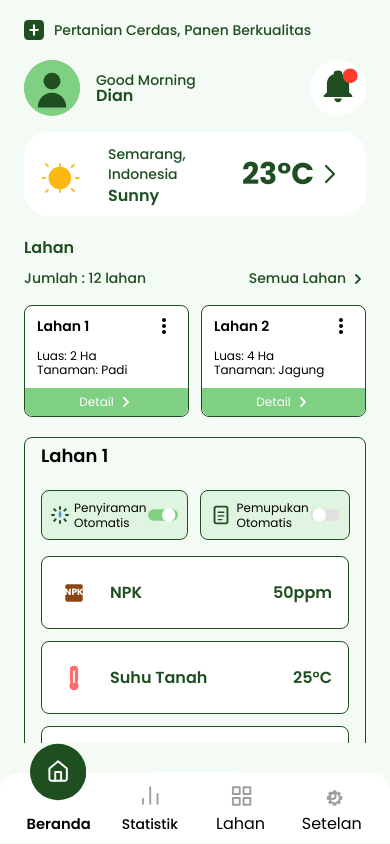
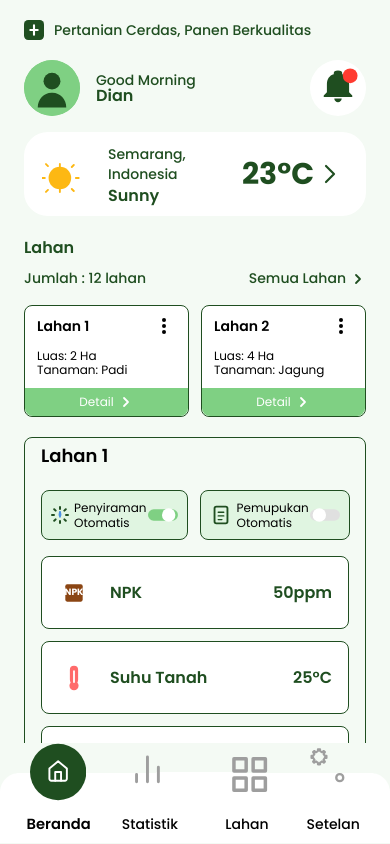
Before and after one commit to Trafelselfi05/crocodic-farming, a Next.js app: page / in a window 390 px wide. Built offline with nearby package versions, Linux system fonts and the light colour scheme.

Commit message:
lahan page

```diff
--- a/app/lahan/page.tsx
+++ b/app/lahan/page.tsx
@@ -0,0 +1,91 @@
+"use client";
+
+import { useState } from "react";
+
+interface Lahan {
+  id: number;
+  nama: string;
+  luas: string;
+  tanaman: string;
+}
+
+const dummyLahan: Lahan[] = [
+  { id: 1, nama: "Lahan 1", luas: "2 ha", tanaman: "Padi" },
+  { id: 2, nama: "Lahan 2", luas: "1.5 ha", tanaman: "Jagung" },
+  { id: 3, nama: "Lahan 3", luas: "3 ha", tanaman: "Kedelai" },
+  { id: 4, nama: "Lahan 4", luas: "2.2 ha", tanaman: "Tebu" },
+  { id: 5, nama: "Lahan 5", luas: "1.8 ha", tanaman: "Kopi" },
+  { id: 6, nama: "Lahan 6", luas: "4 ha", tanaman: "Padi" },
+  { id: 7, nama: "Lahan 7", luas: "2.7 ha", tanaman: "Jagung" },
+  { id: 8, nama: "Lahan 8", luas: "1.9 ha", tanaman: "Kedelai" },
+  { id: 9, nama: "Lahan 9", luas: "2.5 ha", tanaman: "Tebu" },
+  { id: 10, nama: "Lahan 10", luas: "3.1 ha", tanaman: "Kopi" },
+  { id: 11, nama: "Lahan 11", luas: "2 ha", tanaman: "Padi" },
+  { id: 12, nama: "Lahan 12", luas: "3.5 ha", tanaman: "Jagung" },
+];
+
+export default function LahanPage() {
+  const [filter, setFilter] = useState<string>("");
+
+  return (
+    <div className="min-h-screen bg-[#F4FAF4] p-4 flex flex-col">
+      {/* Header */}
+      <header className="flex justify-between items-center mb-4">
+        <h1 className="text-2xl font-bold text-[#1F4E20]">Lahan</h1>
+        <button
+          onClick={() => setFilter("clicked")}
+          className="flex items-center gap-2 bg-[#7FD083] text-[#1F4E20] px-4 py-2 rounded-full shadow hover:bg-[#6ac172] transition"
+        >
+          ft Filter
+        </button>
+      </header>
+
+      {/* Scrollable Filter Options (jika ingin vertical scroll filter) */}
+      <div className="flex flex-col gap-2 max-h-[120px] overflow-y-auto mb-4">
+        <button className="bg-white text-[#1F4E20] border border-[#7FD083] rounded-full px-4 py-2 text-sm hover:bg-[#7FD083] hover:text-white transition">
+          Semua
+        </button>
+        <button className="bg-white text-[#1F4E20] border border-[#7FD083] rounded-full px-4 py-2 text-sm hover:bg-[#7FD083] hover:text-white transition">
+          Padi
+        </button>
+        <button className="bg-white text-[#1F4E20] border border-[#7FD083] rounded-full px-4 py-2 text-sm hover:bg-[#7FD083] hover:text-white transition">
+          Jagung
+        </button>
+        <button className="bg-white text-[#1F4E20] border border-[#7FD083] rounded-full px-4 py-2 text-sm hover:bg-[#7FD083] hover:text-white transition">
+          Kopi
+        </button>
+      </div>
+
+      {/* Tombol Tambah Lahan */}
+      <button className="flex items-center justify-center w-full bg-[#1F4E20] text-white py-3 rounded-md mb-4 hover:bg-[#2f6532] transition">
+        pl{" "}
+      </button>
+
+      {/* Container Card (scrollable) */}
+      <div className="grid grid-cols-2 grid-flow-row gap-4 overflow-y-auto">
+        {dummyLahan.map((lahan) => (
+          <div
+            key={lahan.id}
+            className="bg-white rounded-md shadow-md p-4 flex flex-col justify-between border border-[#7FD083]"
+          >
+            <div className="flex justify-between items-center mb-2">
+              <h2 className="text-lg font-semibold text-[#1F4E20]">
+                {lahan.nama}
+              </h2>
+              lf{" "}
+            </div>
+
+            <p className="text-sm text-[#1F4E20]">Luas: {lahan.luas}</p>
+            <p className="text-sm text-[#1F4E20] mb-4">
+              Tanaman: {lahan.tanaman}
+            </p>
+
+            <button className="bg-[#7FD083] text-[#1F4E20] font-semibold rounded-b-md py-2 hover:bg-[#6ac172] transition">
+              Detail
+            </button>
+          </div>
+        ))}
+      </div>
+    </div>
+  );
+}
--- a/app/layout.tsx
+++ b/app/layout.tsx
@@ -22,7 +22,7 @@ export default function RootLayout({
   return (
     <html lang="id">
       <body className={poppins.variable} suppressHydrationWarning>
-        <main className="bg-[#F4FAF4] w-full h-screen flex flex-col md:hidden">
+        <main className="bg-soft w-full h-screen flex flex-col md:hidden">
           {/* Bagian isi halaman scrollable */}
           <section className="flex-1 overflow-y-auto overflow-x-hidden flex flex-col items-center gap-5 pt-5 pb-5">
             {children}
@@ -32,7 +32,7 @@ export default function RootLayout({
           <BottomNavbar />
         </main>
 
-        <div className="w-full h-screen md:flex hidden justify-center items-center">
+        <div className="w-full h-screen md:flex hidden justify-center items-center bg-accent">
           <h1 className="text-4xl font-bold ">Mobile View Only</h1>
         </div>
       </body>
--- a/app/page.tsx
+++ b/app/page.tsx
@@ -3,11 +3,12 @@
 import Link from "next/link";
 import Image from "next/image";
 
+
 export default function Dashboard() {
   return (
     <>
       {/* Header */}
-      <div className="relative h-5 w-full ml-12 ">
+      <div className="relative h-5 w-full ml-12">
         <div className="flex items-center gap-2.5 py-0 relative">
           {/* Ikon SVG */}
           <svg
@@ -171,7 +172,7 @@ export default function Dashboard() {
         className="flex flex-col items-start gap-4 px-6 relative w-full "
         aria-labelledby="lahan-heading"
       >
-        <div className="flex flex-col items-start relative w-full">
+        <div className="flex flex-col items-start relative w-full ">
           {/* Header Lahan & "Semua Lahan" Link */}
           <div className="flex w-full items-center justify-between relative mb-2">
             {/* Title */}
--- a/components/ButtomNabar.tsx
+++ b/components/ButtomNabar.tsx
@@ -26,7 +26,7 @@ export default function BottomNavbar() {
         <ellipse cx="201" cy="0" rx="40" ry="40" fill="white" />
       </svg>
 
-      {/* Active Indicator - Double Lingkaran untuk efek cekungan */}
+      {/* Active Indicator */}
       <div
         className="absolute top-0 transition-all duration-500 ease-in-out"
         style={{
@@ -37,8 +37,6 @@ export default function BottomNavbar() {
                 pathname === "/lahan" ? '56.22%' : '78.36%',
         }}
       >
-
-        {/* Lingkaran utama aktif */}
         <svg
           className="w-full h-full transition-all duration-500 ease-in-out"
           viewBox="0 0 58 58"
@@ -104,15 +102,23 @@ export default function BottomNavbar() {
       {/* Statistik */}
       <Link
         href="/statistik"
-        className="w-[14.68%] h-[48.51%] top-[42.57%] left-[31.34%] absolute group transition-all duration-300 hover:scale-105"
+        className="w-[14.43%] h-[57.43%] left-[31.34%] absolute top-0 group transition-all duration-300 hover:scale-105"
         aria-label="Statistik"
+        aria-current={pathname === "/statistik" ? "page" : undefined}
       >
         <svg
-          className="w-[32.20%] h-[38.78%] left-[32.20%] absolute top-0 transition-all duration-300"
-          viewBox="0 0 19 19"
+          className="w-full h-full transition-all duration-300"
+          viewBox="0 0 58 58"
           fill="none"
           xmlns="http://www.w3.org/2000/svg"
         >
+          <circle
+            cx="29"
+            cy="29"
+            r="29"
+            fill="transparent"
+            className="transition-all duration-300"
+          />
           <path
             d="M17 18V8M9.5 18V1M2 18V13"
             stroke={pathname === "/statistik" ? "white" : "#9E9E9E"}
@@ -120,29 +126,38 @@ export default function BottomNavbar() {
             strokeLinecap="round"
             strokeLinejoin="round"
             className="transition-all duration-300 group-hover:stroke-white"
+            transform="translate(12, 12) scale(1.5)"
           />
         </svg>
+      </Link>
       <span
-          className={`absolute w-[96.61%] h-[42.86%] top-[57.14%] left-0 flex items-center justify-center font-['Poppins',Helvetica] font-medium text-sm text-center tracking-[0] leading-[normal] transition-all duration-300 ${
+        className={`absolute w-[15.17%] h-[20.79%] top-[70.30%] left-[30.85%] flex items-center justify-center font-['Poppins',Helvetica] font-medium text-sm text-center tracking-[0] leading-[normal] transition-all duration-300 ${
           pathname === "/statistik" ? "text-hijau-tua font-semibold scale-105" : "text-abu-abu group-hover:text-hijau-tua"
         }`}
       >
         Statistik
       </span>
-      </Link>
 
       {/* Lahan */}
       <Link
         href="/lahan"
-        className="w-[11.44%] h-[50.50%] top-[40.59%] left-[56.22%] absolute group transition-all duration-300 hover:scale-105"
+        className="w-[14.43%] h-[57.43%] left-[56.22%] absolute top-0 group transition-all duration-300 hover:scale-105"
         aria-label="Lahan"
+        aria-current={pathname === "/lahan" ? "page" : undefined}
       >
         <svg
-          className="w-[52.17%] h-[47.06%] left-[23.91%] absolute top-0 transition-all duration-300"
-          viewBox="0 0 24 24"
+          className="w-full h-full transition-all duration-300"
+          viewBox="0 0 58 58"
           fill="none"
           xmlns="http://www.w3.org/2000/svg"
         >
+          <circle
+            cx="29"
+            cy="29"
+            r="29"
+            fill="transparent"
+            className="transition-all duration-300"
+          />
           <path
             d="M3 3H10V10H3V3Z"
             stroke={pathname === "/lahan" ? "white" : "#9E9E9E"}
@@ -150,6 +165,7 @@ export default function BottomNavbar() {
             strokeLinecap="round"
             strokeLinejoin="round"
             className="transition-all duration-300 group-hover:stroke-white"
+            transform="translate(10, 10) scale(1.8)"
           />
           <path
             d="M14 3H21V10H14V3Z"
@@ -158,6 +174,7 @@ export default function BottomNavbar() {
             strokeLinecap="round"
             strokeLinejoin="round"
             className="transition-all duration-300 group-hover:stroke-white"
+            transform="translate(10, 10) scale(1.8)"
           />
           <path
             d="M14 14H21V21H14V14Z"
@@ -166,6 +183,7 @@ export default function BottomNavbar() {
             strokeLinecap="round"
             strokeLinejoin="round"
             className="transition-all duration-300 group-hover:stroke-white"
+            transform="translate(10, 10) scale(1.8)"
           />
           <path
             d="M3 14H10V21H3V14Z"
@@ -174,43 +192,46 @@ export default function BottomNavbar() {
             strokeLinecap="round"
             strokeLinejoin="round"
             className="transition-all duration-300 group-hover:stroke-white"
+            transform="translate(10, 10) scale(1.8)"
           />
         </svg>
+      </Link>
       <span
-          className={`absolute w-[95.65%] h-[41.18%] top-[58.82%] left-0 flex items-center justify-center font-poppins-medium-14 font-[number:var(--poppins-medium-14-font-weight)] text-[length:var(--poppins-medium-14-font-size)] text-center tracking-[var(--poppins-medium-14-letter-spacing)] leading-[var(--poppins-medium-14-line-height)] [font-style:var(--poppins-medium-14-font-style)] transition-all duration-300 ${
+        className={`absolute w-[15.17%] h-[20.79%] top-[70.30%] left-[55.72%] flex items-center justify-center font-['Poppins',Helvetica] font-medium text-sm text-center tracking-[0] leading-[normal] transition-all duration-300 ${
           pathname === "/lahan" ? "text-hijau-tua font-semibold scale-105" : "text-abu-abu group-hover:text-hijau-tua"
         }`}
       >
         Lahan
       </span>
-      </Link>
 
       {/* Setelan */}
       <Link
         href="/setelan"
-        className="w-[13.93%] h-[50.50%] top-[40.59%] left-[78.36%] absolute group transition-all duration-300 hover:scale-105"
+        className="w-[14.43%] h-[57.43%] left-[78.36%] absolute top-0 group transition-all duration-300 hover:scale-105"
         aria-label="Setelan"
+        aria-current={pathname === "/setelan" ? "page" : undefined}
       >
-        <span
-          className={`absolute w-[96.43%] h-[41.18%] top-[58.82%] left-0 flex items-center justify-center font-poppins-medium-14 font-[number:var(--poppins-medium-14-font-weight)] text-[length:var(--poppins-medium-14-font-size)] text-center tracking-[var(--poppins-medium-14-letter-spacing)] leading-[var(--poppins-medium-14-line-height)] [font-style:var(--poppins-medium-14-font-style)] transition-all duration-300 ${
-            pathname === "/setelan" ? "text-hijau-tua font-semibold scale-105" : "text-abu-abu group-hover:text-hijau-tua"
-          }`}
-        >
-          Setelan
-        </span>
         <svg
-          className="w-[42.86%] h-[47.06%] left-[28.57%] absolute top-0 transition-all duration-300"
-          viewBox="0 0 24 24"
+          className="w-full h-full transition-all duration-300"
+          viewBox="0 0 58 58"
           fill="none"
           xmlns="http://www.w3.org/2000/svg"
         >
           <circle
-            cx="12"
-            cy="12"
+            cx="29"
+            cy="29"
+            r="29"
+            fill="transparent"
+            className="transition-all duration-300"
+          />
+          <circle
+            cx="29"
+            cy="29"
             r="3"
             stroke={pathname === "/setelan" ? "white" : "#9E9E9E"}
             strokeWidth="2"
             className="transition-all duration-300 group-hover:stroke-white"
+            transform="translate(0, 0) scale(1.2)"
           />
           <path
             d="M19.4 15C19.1277 15.6171 18.7583 16.1936 18.3 16.7L19.5 18.5L18.5 19.5L16.7 18.3C16.1936 18.7583 15.6171 19.1277 15 19.4V21H13V19.4C12.3829 19.1277 11.8064 18.7583 11.3 18.3L9.5 19.5L8.5 18.5L9.7 16.7C9.24167 16.1936 8.87233 15.6171 8.6 15H7V13H8.6C8.87233 12.3829 9.24167 11.8064 9.7 11.3L8.5 9.5L9.5 8.5L11.3 9.7C11.8064 9.24167 12.3829 8.87233 13 8.6V7H15V8.6C15.6171 8.87233 16.1936 9.24167 16.7 9.7L18.5 8.5L19.5 9.5L18.3 11.3C18.7583 11.8064 19.1277 12.3829 19.4 13H21V15H19.4Z"
@@ -219,9 +240,17 @@ export default function BottomNavbar() {
             strokeLinecap="round"
             strokeLinejoin="round"
             className="transition-all duration-300 group-hover:stroke-white"
+            transform="translate(-2, -2) scale(1.1)"
           />
         </svg>
       </Link>
+      <span
+        className={`absolute w-[15.17%] h-[20.79%] top-[70.30%] left-[77.86%] flex items-center justify-center font-['Poppins',Helvetica] font-medium text-sm text-center tracking-[0] leading-[normal] transition-all duration-300 ${
+          pathname === "/setelan" ? "text-hijau-tua font-semibold scale-105" : "text-abu-abu group-hover:text-hijau-tua"
+        }`}
+      >
+        Setelan
+      </span>
     </nav>
   );
 }
--- a/package.json
+++ b/package.json
@@ -8,6 +8,7 @@
     "start": "next start"
   },
   "dependencies": {
+    "lucide-react": "^0.547.0",
     "next": "15.5.6",
     "react": "19.1.0",
     "react-dom": "19.1.0",
```
Also changed, not shown: app/globals.css (+30 -0 lines), tailwind.config.ts (deleted, +0 -14 lines), 1 other file (tests, documents, lock files or other folders). Lines whose indentation alone changed are shown as unchanged.
